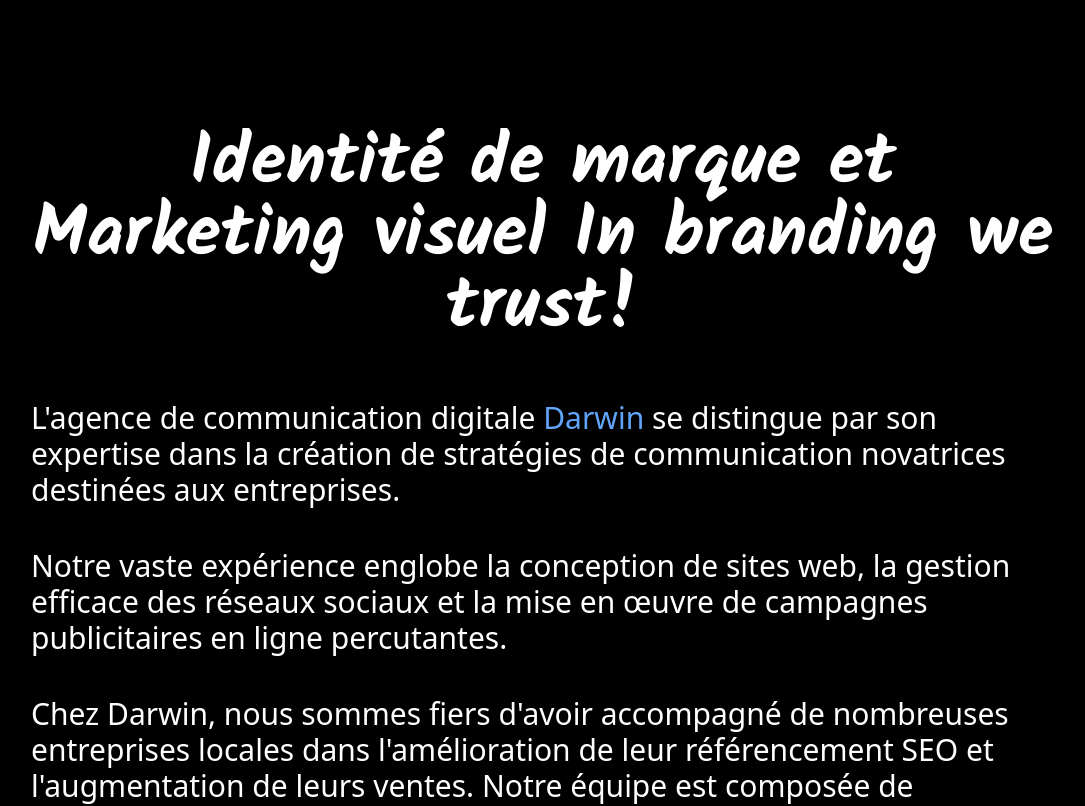
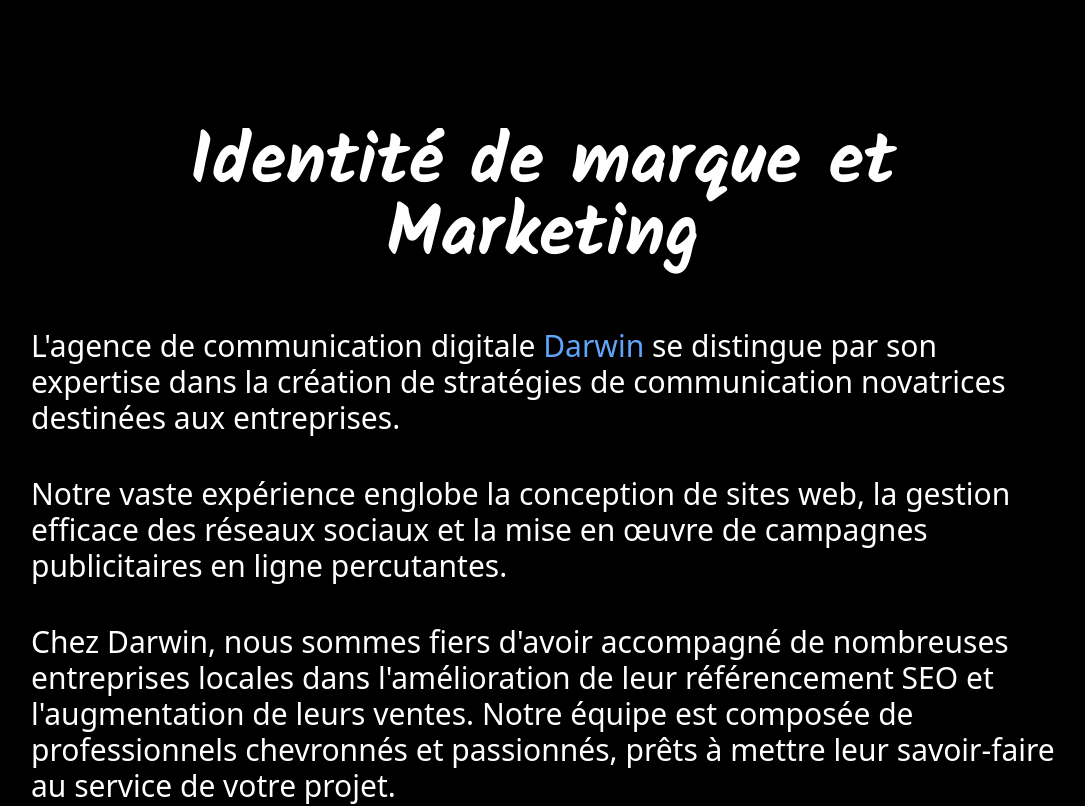
Before and after one commit to Eventhenoob/betay-next, a Next.js app: page /clients in a window 1280 px wide. Shown: the part 800-1606 px from the top of the page, without its empty margins (97-1182 px from the left). Built offline with nearby package versions, Linux system fonts and the light colour scheme.

Commit message:
fix heading

```diff
--- a/components/ProjectsShowcase/ProjectsShowcase.tsx
+++ b/components/ProjectsShowcase/ProjectsShowcase.tsx
@@ -28,7 +28,7 @@
           onMouseLeave={onMouseLeave}
           className="text-4xl lg:text-7xl mb-14 text-white font-heading font-bold text-center w-[80%] m-auto"
         >
-          Identité de marque et Marketing visuel In branding we trust!
+          Identité de marque et Marketing
         </h2>
       </RevelAnimation>
       <p className="w-[80%] mb-10 text-xl md:text-3xl  m-auto">
--- a/components/VideoBG.tsx
+++ b/components/VideoBG.tsx
@@ -17,10 +17,9 @@
         onPlay={() => {
           onLoadedData();
         }}
-        playsInline
-        webkit-playsinline
+        playsInline={true}
         onError={(_e) => {}}
-        autoPlay
+        autoPlay={true}
         preload="auto"
         muted={true}
         loop={true}
```
